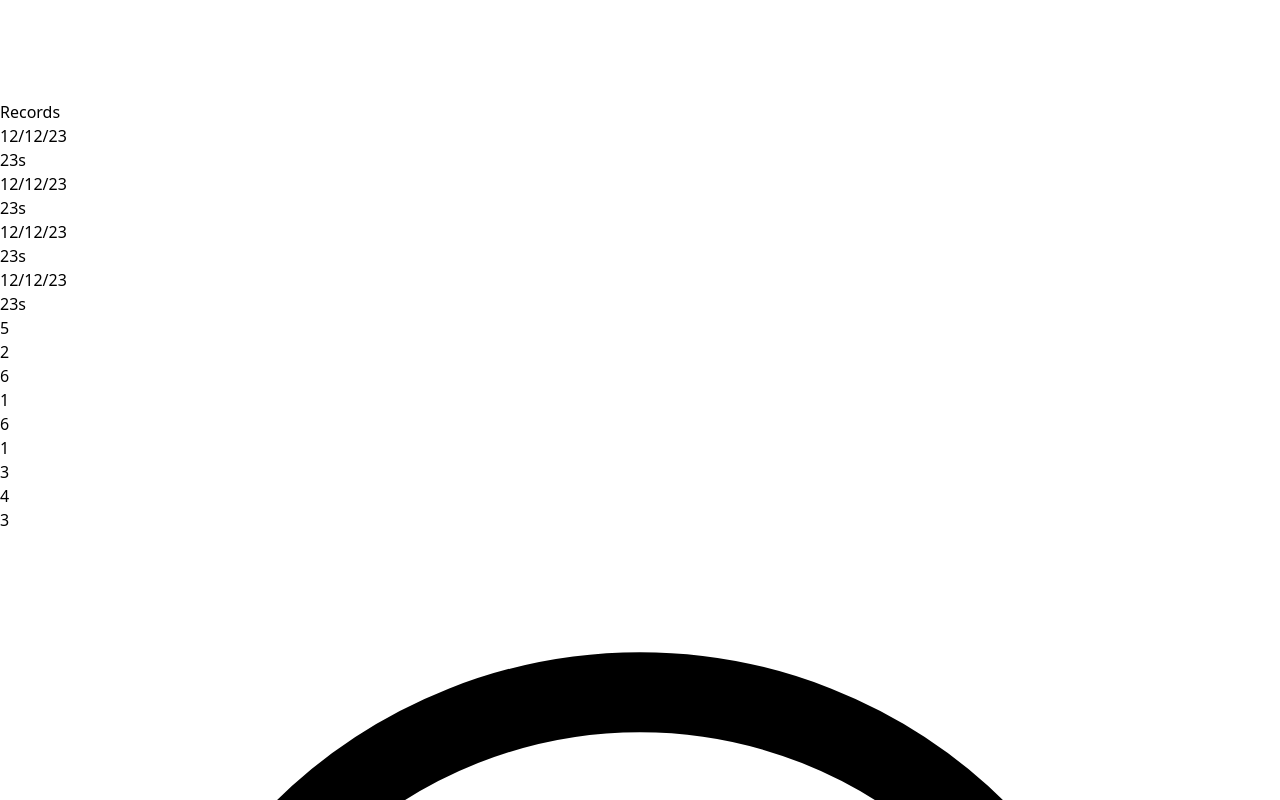
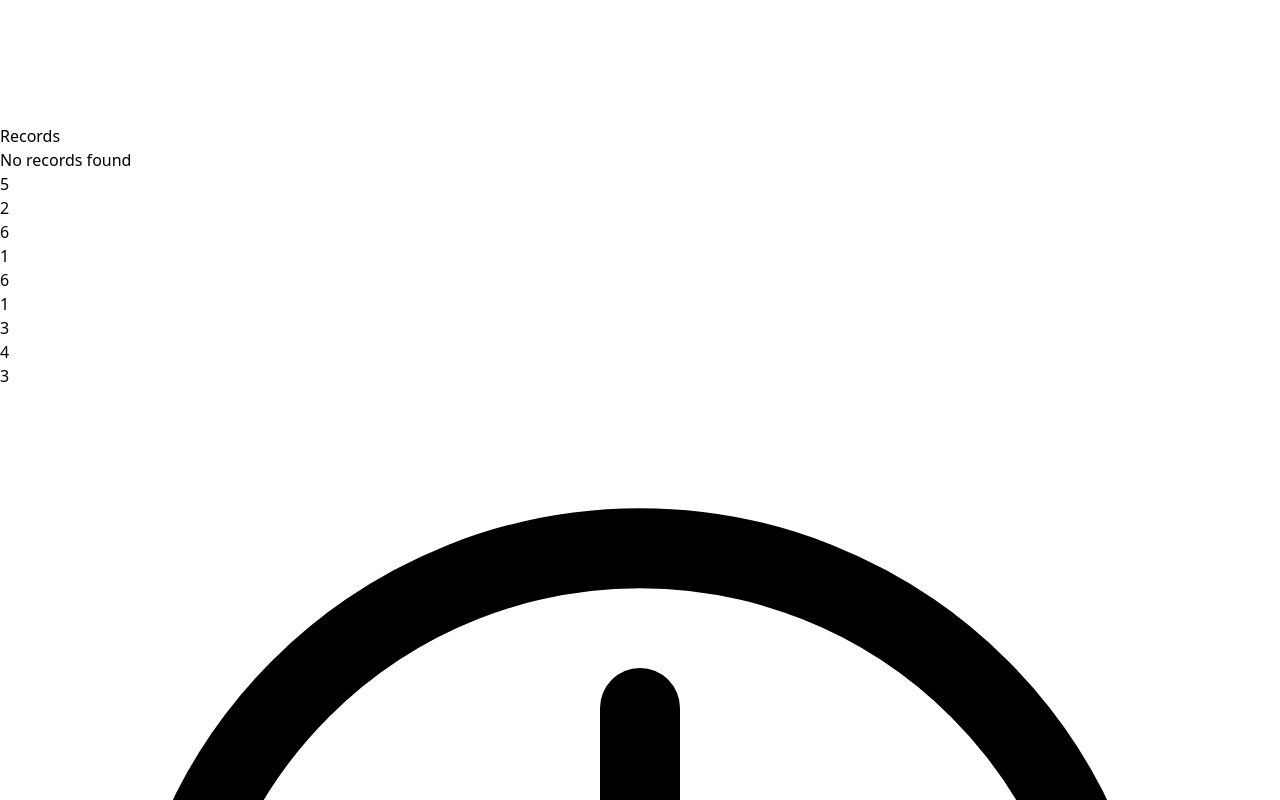
Before and after one commit to MJRobillard/matching-game, a React (Vite) app: page / in a window 1280 px wide. Shown: the part 1180-1980 px from the top of the page. Built offline with nearby package versions, Linux system fonts and the light colour scheme.

Commit message:
added records

```diff
--- a/src/App.jsx
+++ b/src/App.jsx
@@ -6,9 +6,12 @@ function App() {
   // 9 numbers
   //
   return (
-   <div className='flex justify-center items-center h-screen bg-zinc-800 font-mono'>
+   <div className='relative flex justify-center items-center h-screen bg-zinc-800 font-mono'>
      <Main/>
 
+     <a href='https://github.com/ramdedomo' className="absolute bottom-0 hover:text-zinc-700 text-xs text-zinc-600 py-5" align="center">
+        Ram Dedomo 2023
+      </a>
    </div>
   )
 }
--- a/src/components/Main.jsx
+++ b/src/components/Main.jsx
@@ -10,6 +10,18 @@ export default function Main() {
   const [won, setWon] = useState(false);
   const [start, setStart] = useState(false);
   const [count, setCount] = useState(0);
+  const [records, setRecords] = useState(
+    JSON.parse(localStorage.getItem("matching-game") || "[]")
+  );
+
+  const date = new Date();
+  const formattedDate = date.toLocaleString("en-US", {
+    month: "numeric",
+    day: "numeric",
+    hour: "numeric",
+    minute: "numeric",
+    hour12: false,
+  });
 
   function randomNumber() {
     let newSquares = [];
@@ -44,10 +56,16 @@ export default function Main() {
     for (let index = 0; index < squares.length; index++) {
       if (currentVal === squares[index].number && squares[index].isEnabled) {
         currentVal === squares[index].number;
-        if (squares.length === index + 1) {
+        if (squares.length === index + 1 && !won) {
           setWon(true);
           setStart(false);
-          console.log("Congrats");
+
+          let newRecords = [
+            ...records,
+            { id: nanoid(), time: count, date: formattedDate },
+          ];
+          localStorage.setItem("matching-game", JSON.stringify(newRecords));
+          setRecords(newRecords);
         }
       } else {
         break;
@@ -74,27 +92,37 @@ export default function Main() {
     });
   }
 
-  function handleKeyPress(event) {
-    if (event.key === "r") {
-      randomizeSquares();
-    }
-  }
-
   useEffect(() => {
-    window.addEventListener("keydown", handleKeyPress);
+    window.addEventListener("keydown", (event) => {
+      event.key === "r" && randomizeSquares();
+    });
   }, []);
 
   return (
     <div className="flex flex-col gap-2">
-      <div className="flex gap-2 justify-center">
-        <Records />
+      <div className="relative flex gap-2 justify-center">
+        <p className="absolute -top-10 text-xs text-zinc-600 text-center">
+          Match the number's base with the corresponding number on the right.
+          Once you tap a number, the timer will start.
+        </p>
+        <Records listRecords={records} />
         {won ? (
-          <div className="w-72 bg-zinc-100 bg-opacity-5 flex justify-center items-center rounded-sm">
+          <div className="relative w-72 bg-zinc-100 bg-opacity-5 flex flex-col justify-center items-center rounded-sm">
             <div className=" text-white flex items-center gap-1">
               <p>Time:</p>
               <div className=" bg-emerald-600 px-2  rounded-md">
                 {count / 100}
               </div>
+            </div>
+            <div className="bottom-0 my-2 text-xs absolute text-zinc-100 text-opacity-20">
+              click{" "}
+              <span
+                onClick={resetAll}
+                className="text-emerald-600 cursor-pointer"
+              >
+                reset
+              </span>{" "}
+              to continue
             </div>
           </div>
         ) : (
@@ -122,12 +150,20 @@ export default function Main() {
           selectedNo={selectedNo}
         />
       </div>
+      <div className="flex gap-2">
+        <div className="w-48">asd</div>
         <button
           onClick={randomizeSquares}
-        className=" bg-zinc-700 border py-1 rounded-sm border-zinc-600 hover:bg-zinc-600 focus:border focus:border-zinc-500 text-white  h-1/2"
+          className=" bg-zinc-700 w-72 border py-1 rounded-sm border-zinc-600 hover:bg-zinc-600 focus:border focus:border-zinc-500 text-white  h-1/2"
         >
           Roll <span className="text-[10px]">(or press R)</span>
         </button>
+       <select name="" className="w-48 border bg-zinc-700 py-1 px-2 rounded-sm border-zinc-600 hover:bg-zinc-600 focus:border focus:border-zinc-500 text-white" id="">
+            <option value="">Numbers</option>
+            <option value="">Emojis</option>
+            <option value="">Letters</option>
+       </select>
+      </div>
     </div>
   );
 }
--- a/src/components/Records.jsx
+++ b/src/components/Records.jsx
@@ -1,4 +1,5 @@
-export default function Records() {
+export default function Records(props) {
+
   return (
     <div className="w-48 border border-zinc-700 flex flex-col h-72 rounded-sm">
       <div className="text-white bg-zinc-700 px-2 py-2 text-center rounded-t-sm flex justify-center items-center gap-2">
@@ -18,24 +19,25 @@ export default function Records() {
         </svg>{" "}
         Records
       </div>
-      <div className="text-white text-center overflow-y-auto">
-        <div className="border border-zinc-600 py-1 px-2 hover:border-emerald-600 flex justify-between bg-zinc-500 bg-opacity-0">
-          <p>12/12/23</p>
-          <p>23s</p>
-        </div>
-        <div className="border border-zinc-600 py-1 px-2 hover:border-emerald-600 flex justify-between bg-zinc-500 bg-opacity-10">
-          <p>12/12/23</p>
-          <p>23s</p>
-        </div>
-        <div className="border border-zinc-600 py-1 px-2 hover:border-emerald-600 flex justify-between bg-zinc-500 bg-opacity-20">
-          <p>12/12/23</p>
-          <p>23s</p>
-        </div>
-        <div className="border border-zinc-600 py-1 px-2 hover:border-emerald-600 flex justify-between bg-zinc-500 bg-opacity-30">
-          <p>12/12/23</p>
-          <p>23s</p>
-        </div>
+
+      {
+        props.listRecords.length ?
+        <div className="text-white text-center overflow-y-auto">
+        {
+          props.listRecords.map(data => {
+              return (
+              <div key={data.id} className="border border-zinc-600 py-1 px-2 hover:border-emerald-600 flex justify-between bg-zinc-500 bg-opacity-0">
+                <p>{data.date}</p>
+                <p className="text-emerald-500 font-semibold">{data.time/100}s</p>
+              </div>
+              )
+          })
+        }
+      </div> : <div className="justify-center align-center flex my-5 text-white text-xs text-opacity-10">
+        No records found
       </div>
+      }
+
     </div>
   );
 }
```
Lines whose indentation alone changed are shown as unchanged.
